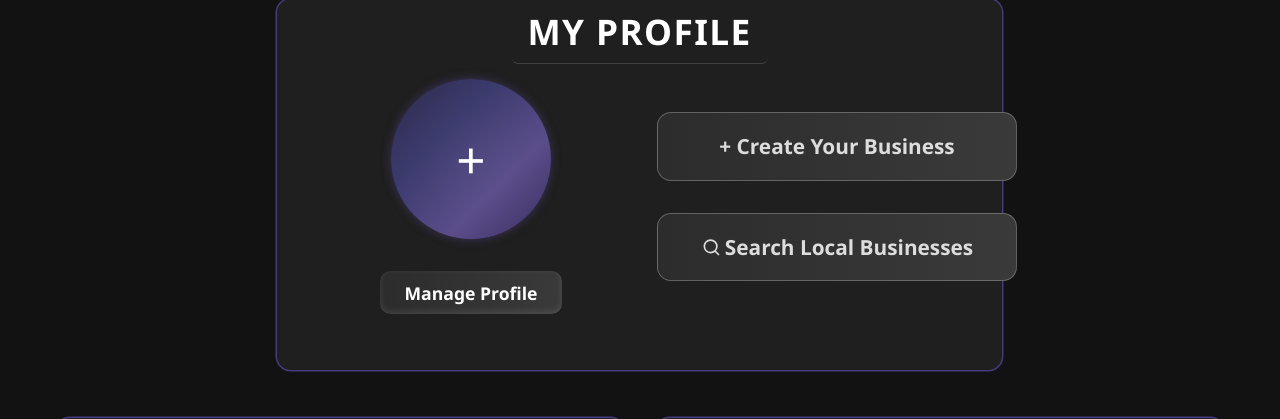
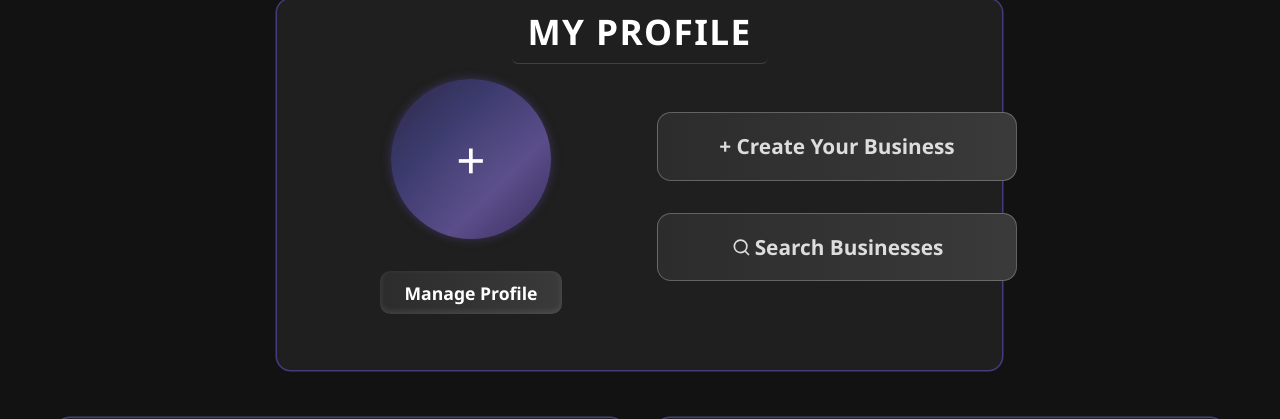
Before and after one commit to Satvir092/Localate, a Flask app: page /business/dashboard in a window 1280 px wide. Shown: the part 111-530 px from the top of the page. Run offline with Flask 3, Linux system fonts and the light colour scheme; the visitor is signed in with stand-in values (Sample User, id 1); data that the repository does not hold is empty; some libraries are stand-ins or nearby versions.

Commit message:
Fixed dashboard layout

```diff
--- a/templates/dashboard.html
+++ b/templates/dashboard.html
@@ -226,7 +226,7 @@
               d="M21 21l-4.35-4.35m0 0a7.5 7.5 0 1 0-10.6-10.6 7.5 7.5 0 0 0 10.6 10.6z"
             />
           </svg>
-          Search Local Businesses
+          Search Businesses
         </a>
       </div>
     </section>
```
